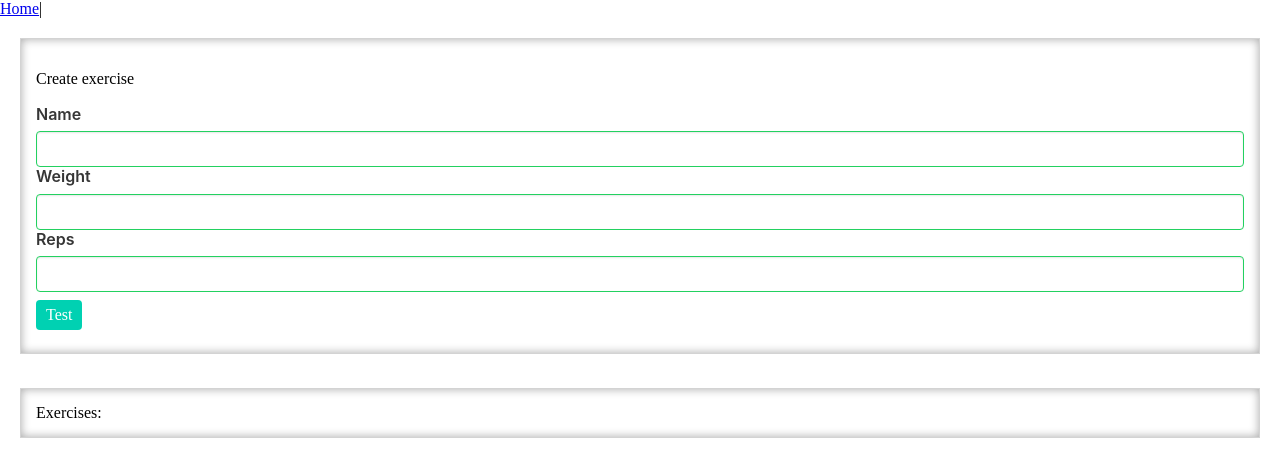
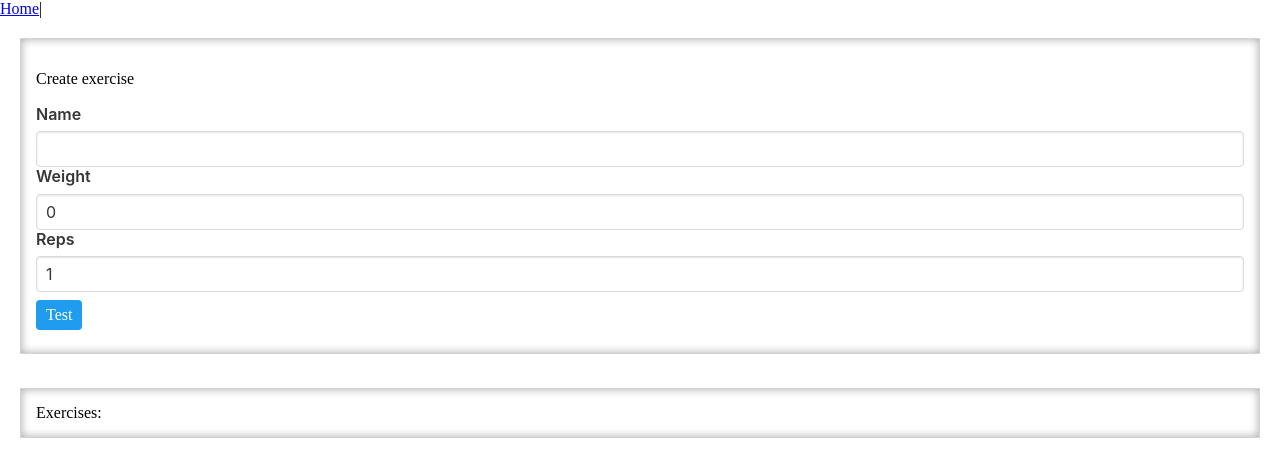
Before and after one commit to danutzcodrescu/dev-log, a Vue app: page / in a window 1280 px wide. Shown: the top 476 px of the page. Built offline with nearby package versions, Linux system fonts and the light colour scheme.

Commit message:
refactor: use of Input and button from components, binded the inputs to v-model

```diff
--- a/src/views/Home.vue
+++ b/src/views/Home.vue
@@ -5,15 +5,16 @@
         Create exercise
         <i class="fas fa-exclamation"/>
       </p>
-      <form @submit="checkForm">
-        <Input inputClass="success" name="name"/>
-        <Input inputClass="success" name="weight" type="number" min="3"/>
-        <Input inputClass="success" name="reps" type="number" min="0"/>
-        <Button type="submit" class="primary">Test</Button>
+      <form @submit.prevent="submitForm">
+        <Input name="name" v-model="model.name"/>
+        <Input name="weight" type="number" min="0" v-model.number="model.weight"/>
+        <Input name="reps" type="number" min="1" v-model.number="model.reps"/>
+        <Button type="submit" class="info">Test</Button>
       </form>
     </div>
     <br>
     <div class="card" v-for="item in exercises" :key="item.id">
+      Name: {{item.name}}
       Weight: {{item.weight}}
       Reps: {{item.reps}}
       Date: {{item.date | date}}
@@ -58,17 +59,28 @@ Vue.filter('date', (val: Date) => val.toLocaleDateString());
 })
 export default class Home extends Vue {
   public exercises: Exercise[] = [];
-  public checkForm(event: any) {
-    event.preventDefault();
+  public model: { weight: number; reps: number; name: string };
+  private initialValues = {
+    weight: 0,
+    reps: 1,
+    name: ''
+  };
+
+  constructor() {
+    super();
+    this.model = { ...this.initialValues };
+  }
+
+  public submitForm() {
     const elem = {
       id: uuid(),
-      weight: (event.target as any).weight.value,
-      reps: (event.target as any).reps.value,
+      weight: this.model.weight,
+      reps: this.model.reps,
       date: new Date(),
-      name: event.target.name.value
+      name: this.model.name
     };
     this.exercises = [...this.exercises, elem];
-    event.target.reset();
+    this.model = { ...this.initialValues };
   }
 
   public deleteExercise(id: string) {
```
